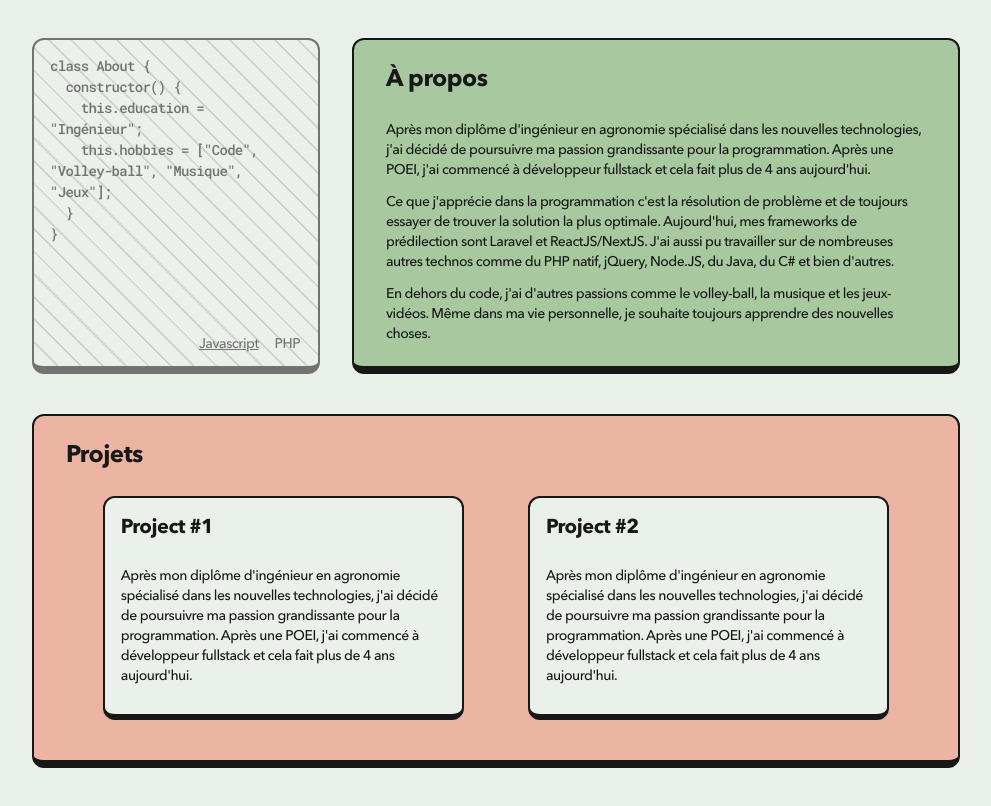
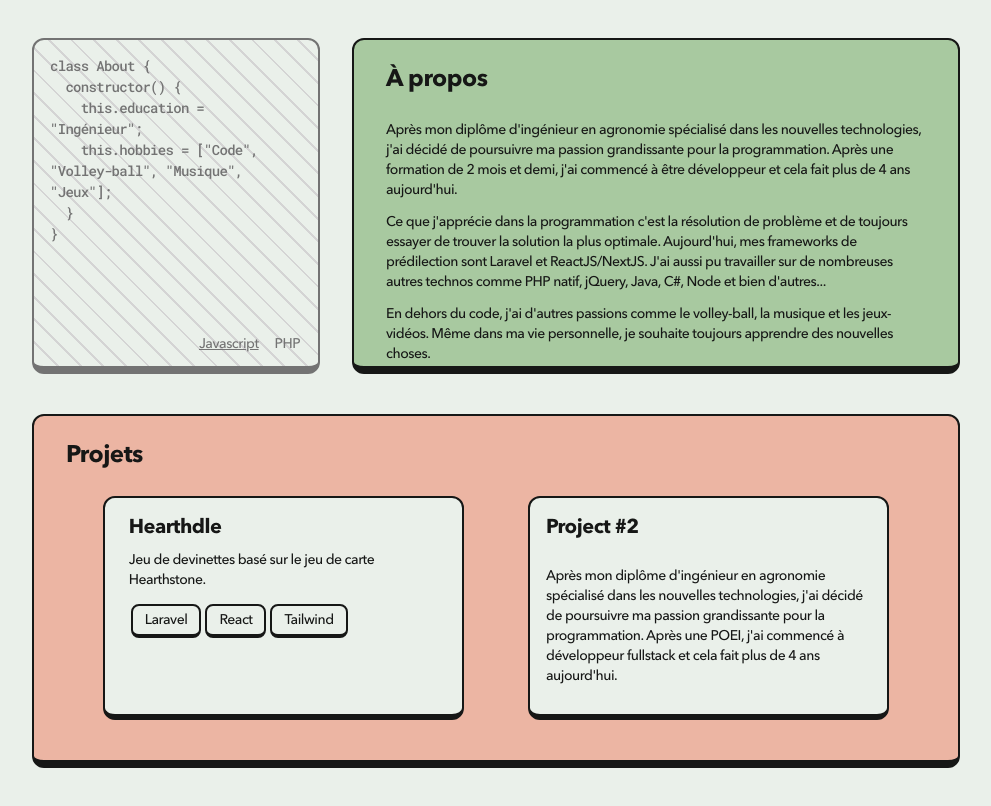
Before and after one commit to Robin-Combeau/portfolio-nextjs, a Next.js app: page / in a window 1280 px wide. Shown: the part 794-1600 px from the top of the page, without its empty margins (144-1135 px from the left). Built offline with nearby package versions, Linux system fonts and the light colour scheme.

Commit message:
feat Skill component

```diff
--- /dev/null
+++ b/components/Skill.tsx
@@ -0,0 +1,16 @@
+import React from 'react';
+
+interface SkillProps {
+  skill: string;
+  lgTextSize?: string; // Optional prop for text size
+}
+
+const Skill: React.FC<SkillProps> = ({ skill, lgTextSize = "lg:text-base" }) => {
+  return (
+    <span className={`text-sm ${lgTextSize} font-base border-2 border-[#161716] border-b-[4px] bg-[#EAF0EA] px-2 py-0.5 lg:px-3 lg:py-1 m-0.5 lg:m-0.5 rounded-lg`}>
+      {skill}
+    </span>
+  );
+};
+
+export default Skill;
--- a/components/page/About.tsx
+++ b/components/page/About.tsx
@@ -60,8 +60,8 @@ const About = () => {
           bgColor="bg-[#A8C9A0]"
           content={
             <div className="flex flex-col text-sm break-words">
-              <span className="mb-3 break-words">Après mon diplôme d'ingénieur en agronomie spécialisé dans les nouvelles technologies, j'ai décidé de poursuivre ma passion grandissante pour la programmation. Après une POEI, j'ai commencé à développeur fullstack et cela fait plus de 4 ans aujourd'hui.</span>
-              <span className="mb-3">Ce que j'apprécie dans la programmation c'est la résolution de problème et de toujours essayer de trouver la solution la plus optimale. Aujourd'hui, mes frameworks de prédilection sont Laravel et ReactJS/NextJS. J'ai aussi pu travailler sur de nombreuses autres technos comme du PHP natif, jQuery, Node.JS, du Java, du C# et bien d'autres.</span>
+              <span className="mb-3">Après mon diplôme d'ingénieur en agronomie spécialisé dans les nouvelles technologies, j'ai décidé de poursuivre ma passion grandissante pour la programmation. Après une formation de 2 mois et demi, j'ai commencé à être développeur et cela fait plus de 4 ans aujourd'hui.</span>
+              <span className="mb-3">Ce que j'apprécie dans la programmation c'est la résolution de problème et de toujours essayer de trouver la solution la plus optimale. Aujourd'hui, mes frameworks de prédilection sont Laravel et ReactJS/NextJS. J'ai aussi pu travailler sur de nombreuses autres technos comme PHP natif, jQuery, Java, C#, Node et bien d'autres...</span>
               <span className="mb-3">En dehors du code, j'ai d'autres passions comme le volley-ball, la musique et les jeux-vidéos. Même dans ma vie personnelle, je souhaite toujours apprendre des nouvelles choses.</span>
             </div>
           }
--- a/components/page/Projects.tsx
+++ b/components/page/Projects.tsx
@@ -3,6 +3,7 @@
 import { motion } from 'framer-motion'
 import React from 'react'
 import Section from '../Section'
+import Skill from '../Skill'
 
 const Projects = () => {
   return (
@@ -20,10 +21,15 @@ const Projects = () => {
           content={
             <div className="flex flex-wrap justify-center">
               <div className="flex flex-wrap justify-center">
-                <div className="border-2 border-[#161716] border-b-[6px] w-full lg:w-[42%] mb-4 lg:mx-8 bg-[#EAF0EA] p-4 rounded-xl">
-                  <h2 className="font-bold mb-6 text-xl">Project #1</h2>
+                <div className="border-2 border-[#161716] border-b-[6px] w-full lg:w-[42%] mb-4 lg:mx-8 bg-[#EAF0EA] p-4 px-6 rounded-xl">
+                  <h2 className="font-bold mb-2 text-xl">Hearthdle</h2>
                   <div className="flex flex-col text-sm break-words">
-                    <span className="mb-3 break-words">Après mon diplôme d'ingénieur en agronomie spécialisé dans les nouvelles technologies, j'ai décidé de poursuivre ma passion grandissante pour la programmation. Après une POEI, j'ai commencé à développeur fullstack et cela fait plus de 4 ans aujourd'hui.</span>
+                    <p className="mb-3 break-words">Jeu de devinettes basé sur le jeu de carte Hearthstone.</p>
+                    <span className="flex flex-wrap bottom-0">
+                      <Skill skill="Laravel" lgTextSize="lg:text-sm"/>
+                      <Skill skill="React" lgTextSize="lg:text-sm"/>
+                      <Skill skill="Tailwind" lgTextSize="lg:text-sm"/>
+                    </span>
                   </div>
                 </div>
 
--- a/components/page/Skills.tsx
+++ b/components/page/Skills.tsx
@@ -7,6 +7,7 @@ import { skills } from "@/lib/data";
 import { Roboto_Mono } from 'next/font/google';
 import LanguageSelector from '../CodeLanguageSelector';
 import Section from '../Section';
+import Skill from '../Skill';
 const code = Roboto_Mono({ subsets: ['latin'] });
 
 const Skills = () => {
@@ -54,9 +55,8 @@ const Skills = () => {
                   <span className="font-bold text-base lg:text-lg min-w-[4.8rem] lg:min-w-[7rem]">{level.name}</span>{" "}
                   <span className="flex flex-wrap mt-[-5px]">
                     {level.list.map((skill, skillIndex) => (
-                      <span key={skillIndex} className="text-sm lg:text-base font-base border-2 border-[#161716] border-b-[4px] bg-[#EAF0EA] px-2 py-0.5 lg:px-3 lg:py-1 m-0.5 lg:m-0.5 rounded-lg">
-                        {skill}
-                      </span>
+                      // <Skill skillIndex={skillIndex} skill={skill}/>
+                      <Skill key={skillIndex} skill={skill} />
                     ))}
                   </span>
                 </li>
```
